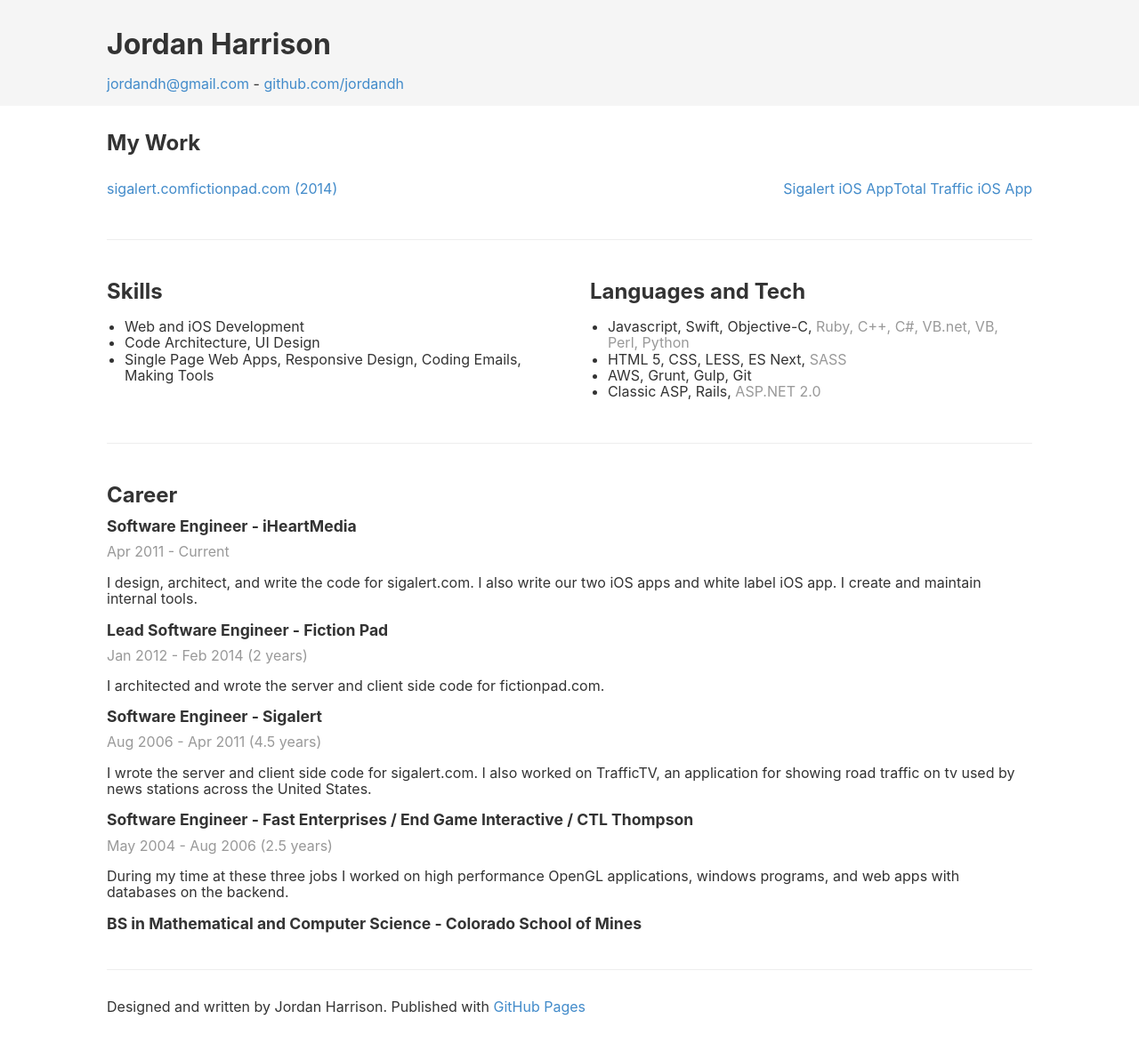
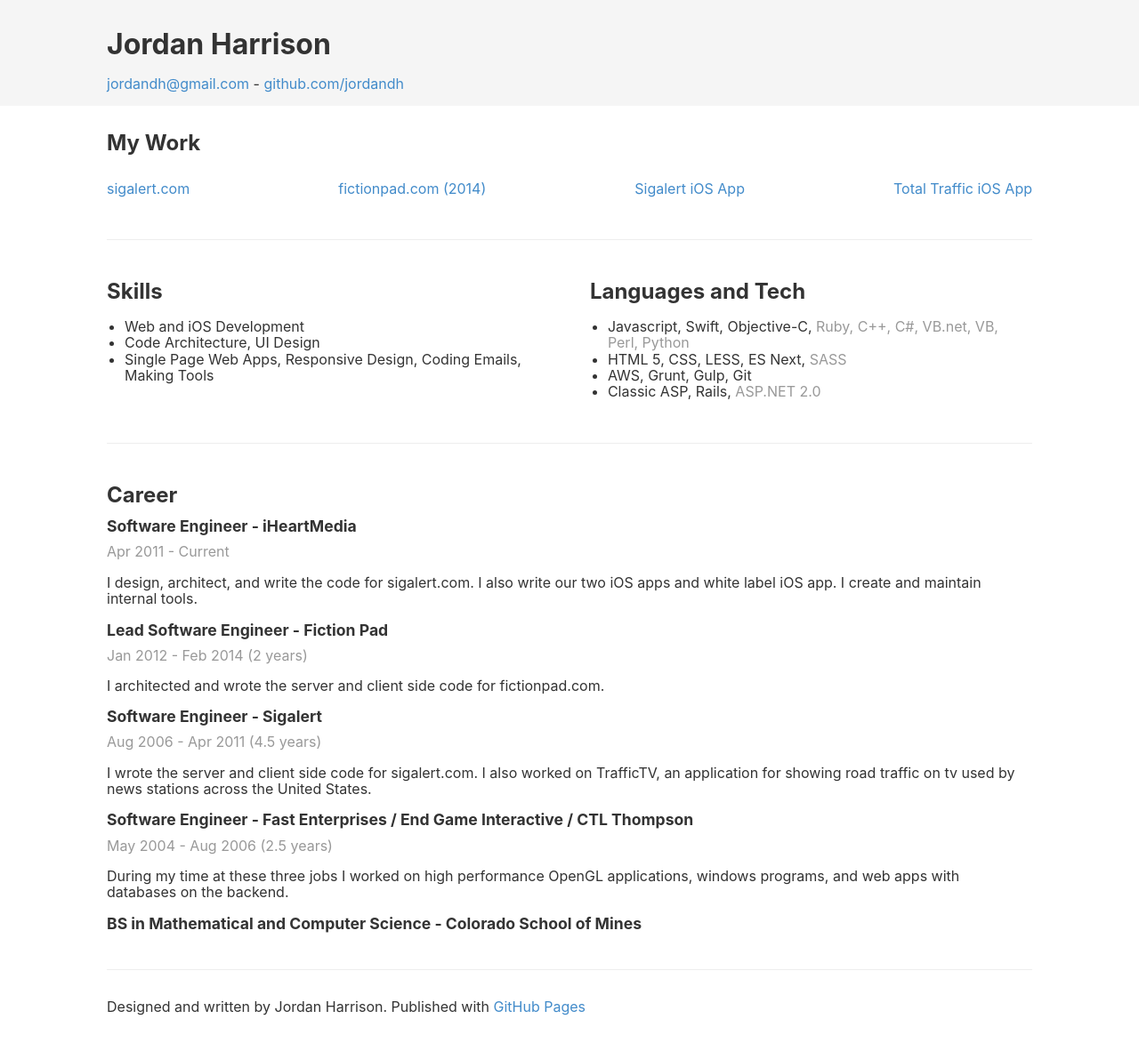
Before and after one commit to jordandh/resume, a Jekyll site: the page built from README.md, in a window 1280 px wide. Shown: the whole page at 89% size. Built offline with Jekyll 4.4.1, drawn with Linux system fonts in a browser that asks for light colours; our own code applies the rules of GitHub Pages for plain Markdown files.

Commit message:
Update default.html

```diff
--- a/_layouts/default.html
+++ b/_layouts/default.html
@@ -20,13 +20,13 @@
     <main>
       <section>
         <h2>My Work</h2>
-<!--         <ul class="my-work-list">
+        <ul class="my-work-list">
           <li><a href="https://www.sigalert.com">sigalert.com</a></li>
           <li><a href="https://fictionpad.com">fictionpad.com (2014)</a></li>
           <li><a href="https://itunes.apple.com/us/app/sigalert.com-live-traffic/id424889327?mt=8">Sigalert iOS App</a></li>
           <li><a href="https://itunes.apple.com/us/app/total-traffic/id878148924?mt=8">Total Traffic iOS App</a></li>
-        </ul> -->
-        <div class="my-work-lists">
+        </ul>
+<!--         <div class="my-work-lists">
           <ul class="my-work-list">
             <li><a href="https://www.sigalert.com">sigalert.com</a></li>
             <li><a href="https://fictionpad.com">fictionpad.com (2014)</a></li>
@@ -35,7 +35,7 @@
             <li><a href="https://itunes.apple.com/us/app/sigalert.com-live-traffic/id424889327?mt=8">Sigalert iOS App</a></li>
             <li><a href="https://itunes.apple.com/us/app/total-traffic/id878148924?mt=8">Total Traffic iOS App</a></li>
           </ul>
-        </div>
+        </div> -->
       </section>
 
       <hr>
```
